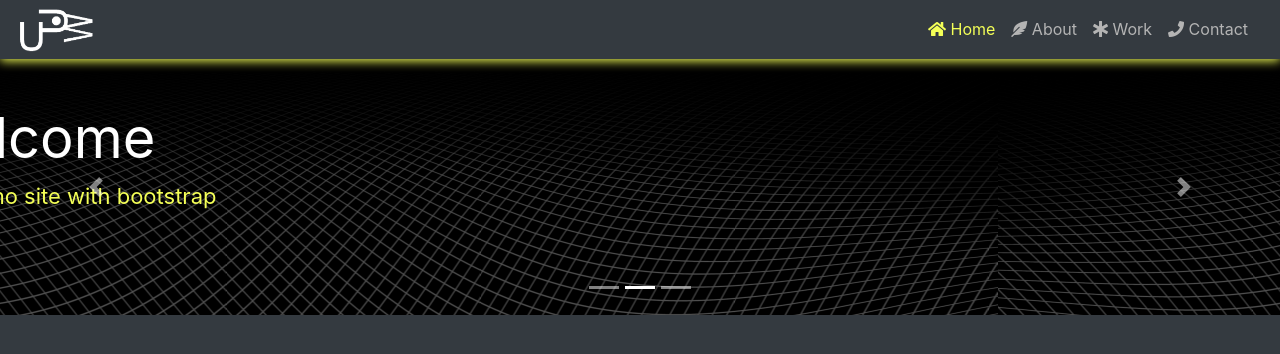
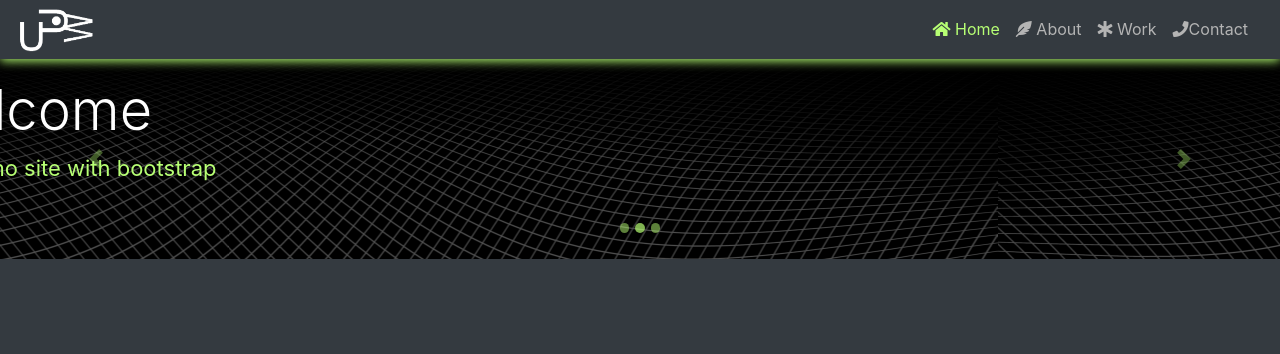
Before and after one commit to WebDevUniverse/opacity.1, a website: page index.html in a window 1280 px wide. Drawn offline with nearby package versions, Linux system fonts and the light colour scheme.

Commit message:
bootstrap variables

```diff
--- a/assets/scss/main.scss
+++ b/assets/scss/main.scss
@@ -1,7 +1,7 @@
 @import "helpers.scss";
 
 //-------------------- Config
-$primary: #f4ff57;
+$primary: #b7ff74;
 $primary-overlay: rgba($primary, .9);
 
 // ------------------------------ nav-link Color and Hover
@@ -13,6 +13,10 @@ $navbar-dark-active-color: $primary;
 // $navbar-light-hover-color: rgba($primary, .7);
 // $navbar-light-active-color: rgba($primary, .9);
 
+$carousel-indicator-width: .6rem;
+$carousel-indicator-height: .6rem;
+$carousel-indicator-active-bg: rgba($primary, .7);
+$carousel-control-color: rgba($primary, .7);
 
 // -------------- Style From Here
 
@@ -34,7 +38,7 @@ body {
 }
 
 .carousel-item {
-    height: 20vw;
+    height: 15vw;
     min-height: 200px;
 }
 .carousel-img-1 {
--- a/index.html
+++ b/index.html
@@ -1,5 +1,6 @@
 <!DOCTYPE html>
 <html lang="en">
+
 <head>
     <meta charset="UTF-8">
     <meta name="viewport" content="width=device-width, initial-scale=1.0">
@@ -10,19 +11,18 @@
     <link rel="stylesheet" href="assets/css/main.css">
     <title>Opacity-0.1</title>
 </head>
+
 <body class="bg-dark">
 
     <!-- -----------------------------------------------------------------------Navbar -->
     <nav class="navbar navbar-expand-md py-0 navbar-dark bg-dark animated fadeIn">
 
-    <a class="navbar-brand p-0 animated fadeInRight" href=><img src="assets/imgs/mylogo2.png" width="80" alt="" ></a>
-
+        <a class="navbar-brand p-0 animated fadeInRight" href=><img src="assets/imgs/mylogo2.png" width="80" alt=""></a>
 
         <button class="navbar-toggler p-1" type="button" data-toggle="collapse" data-target="#navbarSupportedContent"
             aria-controls="navbarSupportedContent" aria-expanded="false" aria-label="Toggle navigation">
 
             <span class="navbar-toggler-icon"></span>
-
         </button>
 
         <div class="collapse navbar-collapse justify-content-end pr-2" id="navbarSupportedContent">
@@ -32,21 +32,14 @@
                 <li class="nav-item active">
                     <a class="nav-link" href="index.html"> <i class="fa fa-home"></i> Home <span class="sr-only">(current)</span></a>
                 </li>
-
                 <li class="nav-item">
                     <a class="nav-link" href="assets/pages/about.html"> <i class="fa fa-feather-alt"></i> About </a>
                 </li>
-
                 <li class="nav-item">
-
                     <a class="nav-link" href="assets/pages/Work.html"><i class="fa fa-star-of-life"></i> Work </a>
-
                 </li>
-
                 <li class="nav-item">
-
-                    <a class="nav-link" href="assets/pages/contact.html"><i class="fa fa-phone" aria-hidden="true"></i> Contact</a>
-
+                    <a class="nav-link" href="assets/pages/contact.html"><i class="fa fa-phone" aria-hidden="true"></i>Contact</a>
                 </li>
 
             </ul>
@@ -66,7 +59,7 @@
 
             <div class="carousel-item carousel-img-1 active text-light">
                 <div class="carousel-caption d-flex flex-column justify-content-center text-left h-100">
-                <h1 class="font-weight-normal animated bounceInRight display-4" id="my-carousel-heading">Welcome</h1>
+                    <h1 class="font-weight-light animated bounceInRight display-4" id="my-carousel-heading">Welcome</h1>
                     <p class="my-lead animated animated fadeInLeft ">Its a demo site with bootstrap</p>
                 </div>
             </div>
@@ -76,12 +69,7 @@
                     <p class="lead animated animated bounceInDown">Its a demo site with bootstrap</p>
                 </div>
             </div>
-        <div class="carousel-item carousel-img-3">
-                <div class="carousel-caption d-flex flex-column justify-content-center text-left h-100">
-                        <h1 class="font-weight-normal animated bounceInRight" id="my-carousel-heading">Welcome</h1>
-                        <p class="lead animated animated rollIn">Its a demo site with bootstrap</p>
-                    </div>
-        </div>
+
         </div>
         <a class="carousel-control-prev" href="#carouselExampleIndicators" role="button" data-slide="prev">
             <span class="carousel-control-prev-icon" aria-hidden="true"></span>
@@ -105,4 +93,5 @@
     <script src="node_modules/bootstrap/dist/js/bootstrap.min.js"></script>
     <script src="assets/js/index.js"></script>
 </body>
+
 </html>
```
Also changed, not shown: assets/css/main.css. Lines whose indentation alone changed are shown as unchanged.
